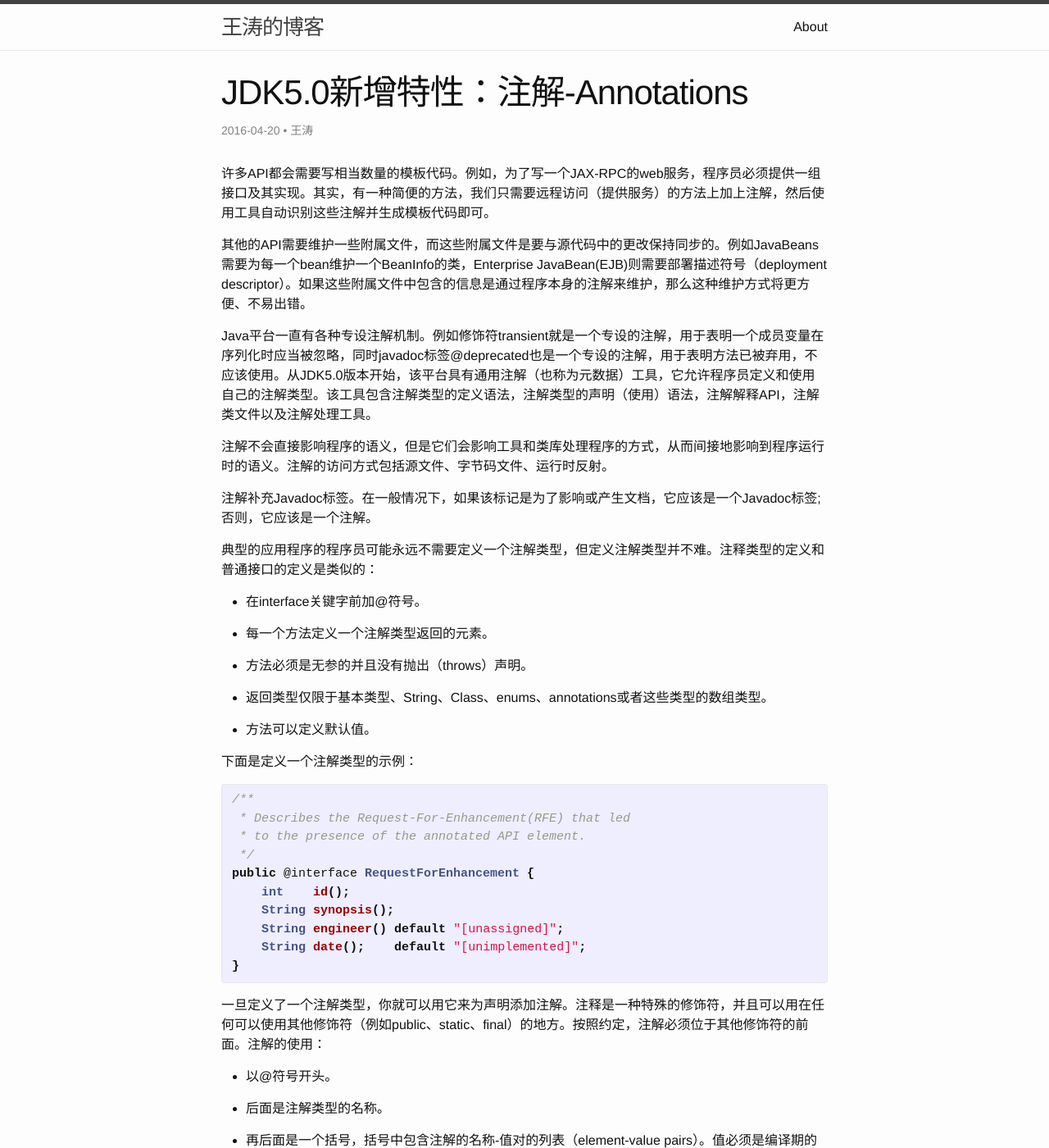
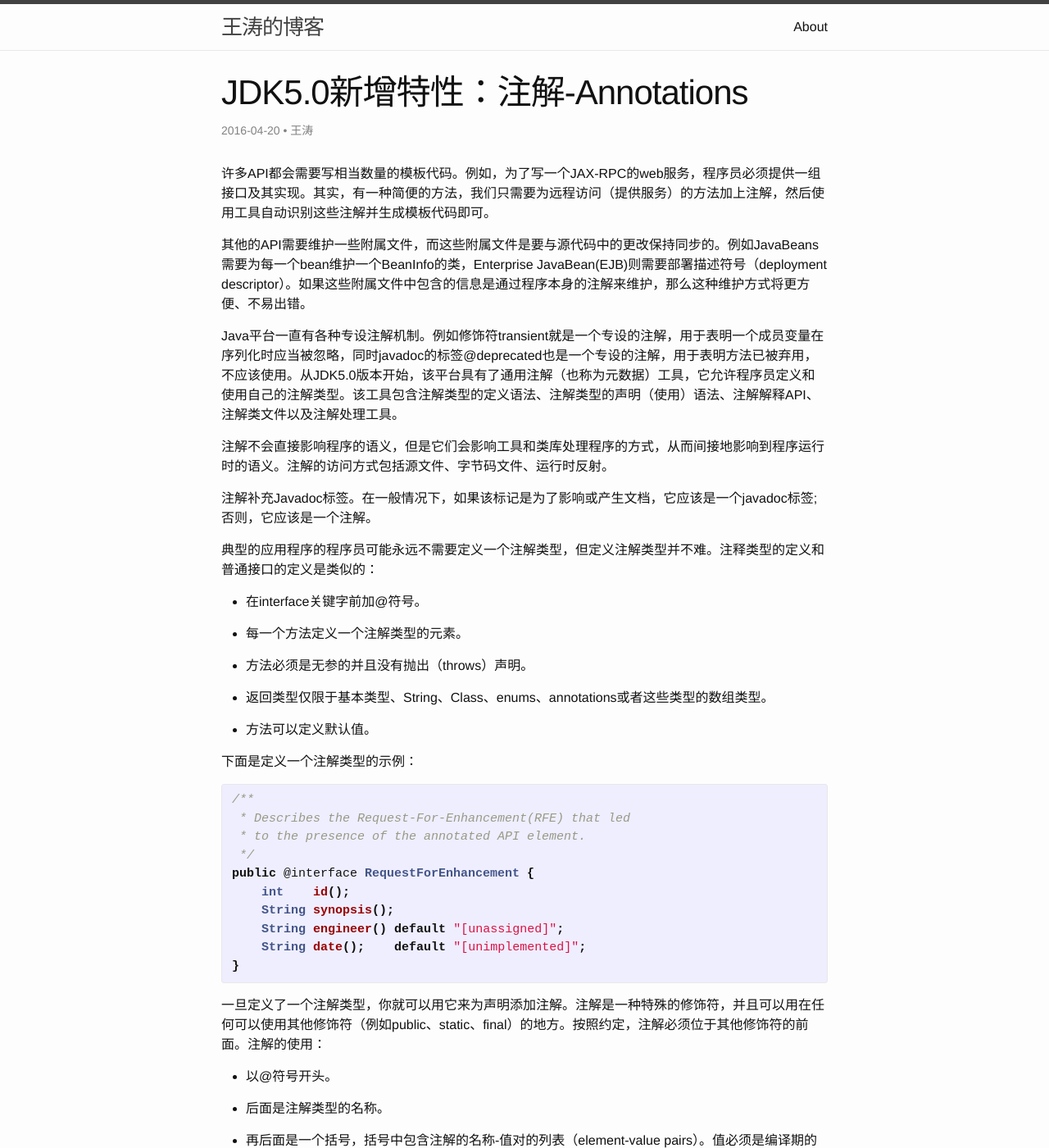
Before and after one commit to WaTer9527/WaTer9527.github.io, a Jekyll site: the page built from _posts/2016-04-20-jdk-5-annotations.markdown, in a window 1280 px wide and 1400 px high. Shown: the whole window at 82% size. Built offline with Jekyll 4.4.1, drawn with Linux system fonts in a browser that asks for light colours.

Commit message:
edit an article

```diff
--- a/_posts/2016-04-20-jdk-5-annotations.markdown
+++ b/_posts/2016-04-20-jdk-5-annotations.markdown
@@ -7,21 +7,21 @@
 author: 王涛
 ---
 
-许多API都会需要写相当数量的模板代码。例如，为了写一个JAX-RPC的web服务，程序员必须提供一组接口及其实现。其实，有一种简便的方法，我们只需要远程访问（提供服务）的方法上加上注解，然后使用工具自动识别这些注解并生成模板代码即可。
+许多API都会需要写相当数量的模板代码。例如，为了写一个JAX-RPC的web服务，程序员必须提供一组接口及其实现。其实，有一种简便的方法，我们只需要为远程访问（提供服务）的方法加上注解，然后使用工具自动识别这些注解并生成模板代码即可。
 
 其他的API需要维护一些附属文件，而这些附属文件是要与源代码中的更改保持同步的。例如JavaBeans需要为每一个bean维护一个BeanInfo的类，Enterprise JavaBean(EJB)则需要部署描述符号（deployment descriptor）。如果这些附属文件中包含的信息是通过程序本身的注解来维护，那么这种维护方式将更方便、不易出错。
 
-Java平台一直有各种专设注解机制。例如修饰符transient就是一个专设的注解，用于表明一个成员变量在序列化时应当被忽略，同时javadoc标签@deprecated也是一个专设的注解，用于表明方法已被弃用，不应该使用。从JDK5.0版本开始，该平台具有通用注解（也称为元数据）工具，它允许程序员定义和使用自己的注解类型。该工具包含注解类型的定义语法，注解类型的声明（使用）语法，注解解释API，注解类文件以及注解处理工具。
+Java平台一直有各种专设注解机制。例如修饰符transient就是一个专设的注解，用于表明一个成员变量在序列化时应当被忽略，同时javadoc的标签@deprecated也是一个专设的注解，用于表明方法已被弃用，不应该使用。从JDK5.0版本开始，该平台具有了通用注解（也称为元数据）工具，它允许程序员定义和使用自己的注解类型。该工具包含注解类型的定义语法、注解类型的声明（使用）语法、注解解释API、注解类文件以及注解处理工具。
 
 注解不会直接影响程序的语义，但是它们会影响工具和类库处理程序的方式，从而间接地影响到程序运行时的语义。注解的访问方式包括源文件、字节码文件、运行时反射。
 
-注解补充Javadoc标签。在一般情况下，如果该标记是为了影响或产生文档，它应该是一个Javadoc标签;否则，它应该是一个注解。
+注解补充Javadoc标签。在一般情况下，如果该标记是为了影响或产生文档，它应该是一个javadoc标签;否则，它应该是一个注解。
 
 典型的应用程序的程序员可能永远不需要定义一个注解类型，但定义注解类型并不难。注释类型的定义和普通接口的定义是类似的：
 
 * 在interface关键字前加@符号。
 
-* 每一个方法定义一个注解类型返回的元素。
+* 每一个方法定义一个注解类型的元素。
 
 * 方法必须是无参的并且没有抛出（throws）声明。
 
@@ -44,7 +44,7 @@
 }
 {% endhighlight %}
 
-一旦定义了一个注解类型，你就可以用它来为声明添加注解。注释是一种特殊的修饰符，并且可以用在任何可以使用其他修饰符（例如public、static、final）的地方。按照约定，注解必须位于其他修饰符的前面。注解的使用：
+一旦定义了一个注解类型，你就可以用它来为声明添加注解。注解是一种特殊的修饰符，并且可以用在任何可以使用其他修饰符（例如public、static、final）的地方。按照约定，注解必须位于其他修饰符的前面。注解的使用：
 
 * 以@符号开头。
 
@@ -119,17 +119,28 @@
 
 {% highlight java %}
 public class Foo {
-    @Test public static void m1() { }
+    @Test
+	public static void m1() { }
+
     public static void m2() { }
-    @Test public static void m3() {
+
+    @Test
+	public static void m3() {
         throw new RuntimeException("Boom");
     }
+
     public static void m4() { }
-    @Test public static void m5() { }
+
+    @Test
+	public static void m5() { }
+
     public static void m6() { }
-    @Test public static void m7() {
+
+    @Test
+	public static void m7() {
         throw new RuntimeException("Crash");
     }
+
     public static void m8() { }
 }
 {% endhighlight %}
```
